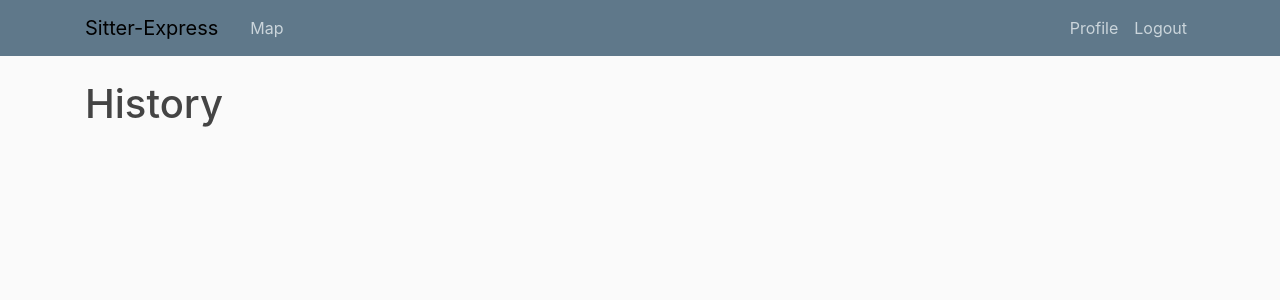
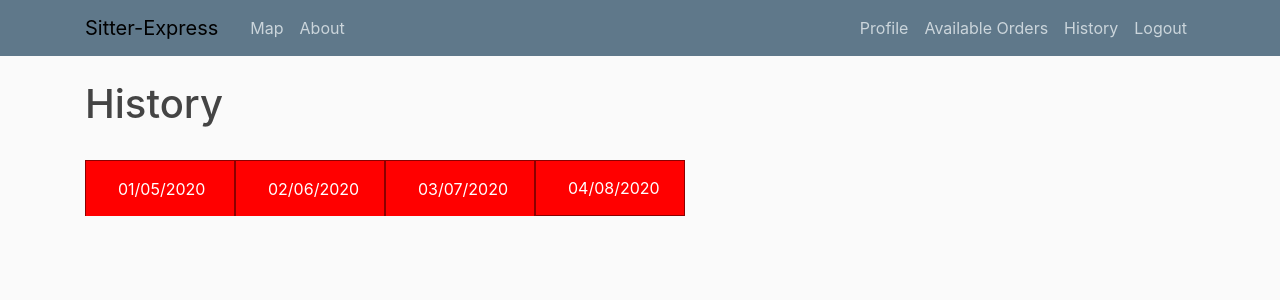
Before and after one commit to GalTayeb/SitterExpress, a Django app: page /history/ in a window 1280 px wide. Shown: the top 300 px of the page. Run offline with Django 3.2, Linux system fonts and the light colour scheme; a user stored in the database is signed in; some libraries are stand-ins or nearby versions.

Commit message:
New Update

```diff
--- a/babySitter/templates/babySitter/base.html
+++ b/babySitter/templates/babySitter/base.html
@@ -32,13 +32,14 @@
               {% else %}
                 <a class="nav-item nav-link" href="{% url 'babySitter-home' %}">Home Page</a>
               {% endif %}
+                <a class="nav-item nav-link" href="{% url 'babySitter-about' %}">About</a>
             </div>
             <!-- Navbar Right Side -->
             <div class="navbar-nav">
               {% if user.is_authenticated %}
                 <a class="nav-item nav-link" href="{% url 'profile' %}">Profile</a>
-{#                <a class="nav-item nav-link" href="{% url 'babySitter-order' %}">Available orders</a>#}
-{#                <a class="nav-item nav-link" href="{% url 'babySitter-history' %}">History</a>#}
+                <a class="nav-item nav-link" href="{% url 'babySitter-orders' %}">Available Orders</a>
+                <a class="nav-item nav-link" href="{% url 'babySitter-history' %}">History</a>
                 <a class="nav-item nav-link" href="{% url 'logout' %}">Logout</a>
               {% else %}
                 <a class="nav-item nav-link" href="{% url 'login' %}">Login</a>
--- a/babySitter/templates/babySitter/history.html
+++ b/babySitter/templates/babySitter/history.html
@@ -2,5 +2,40 @@
 {% block content %}
     <div class = "main">
         <h1>History</h1>
+        <br/>
+        <html>
+        <head>
+            <style>
+                .btn-group .button {
+                    background-color: #FF0000; /* Red */
+                    border: 1px solid darkred;
+                    color: white;
+                    padding: 15px 32px;
+                    text-align: center;
+                    text-decoration: none;
+                    font-size: 16px;
+                    cursor: pointer;
+                    width: 150px;
+                    display: block;
+                }
+
+                .btn-group .button:not(:last-child) {
+                    border-bottom: none; /* Prevent double borders */
+                }
+
+                .btn-group .button:hover {
+                    background-color: #3e8e41;
+                }
+            </style>
+        </head>
+        <body>
+        <div class="btn-group">
+            <button class="button">01/05/2020</button>
+            <button class="button">02/06/2020</button>
+            <button class="button">03/07/2020</button>
+            <button class="button">04/08/2020</button>
+        </div>
+        </body>
+        </html>
     </div>
 {% endblock content %}
--- a/babySitter/urls.py
+++ b/babySitter/urls.py
@@ -8,5 +8,5 @@ urlpatterns = [
     path('choice/', views.choice, name='babySitter-choice'),
     path('about/', views.about, name='babySitter-about'),
     path('history/', views.history, name='babySitter-history'),
-    path('order/', views.order, name='babySitter-order'),
+    path('orders/', views.orders, name='babySitter-orders'),
 ]
--- a/babySitter/views.py
+++ b/babySitter/views.py
@@ -2,22 +2,24 @@ from django.shortcuts import render
 
 
 def home(request):
-    return render(request, 'babySitter/home.html', {'title': 'home'})
+    return render(request, 'babySitter/home.html', {'title': 'Home'})
+
 
 def map(request):
     return render(request, 'babySitter/map.html', {'title': 'Map'})
 
+
 def choice(request):
     return render(request, 'babySitter/choice.html', {'title': 'Choice'})
+
 
 def about(request):
     return render(request, 'babySitter/about.html', {'title': 'About'})
 
-def about(request):
-    return render(request, 'babySitter/about.html', {'title': 'About'})
 
 def history(request):
     return render(request, 'babySitter/history.html', {'title': 'History'})
 
-def order(request):
-    return render(request, 'babySitter/order.html', {'title': 'order'})
+
+def orders(request):
+    return render(request, 'babySitter/orders.html', {'title': 'Orders'})
--- a/users/views.py
+++ b/users/views.py
@@ -15,7 +15,7 @@ def register(request):
             user.save()
             profile = profile_form.save(commit=False)
             profile.user = user
-            profile.save()
+            #profile.save()
             messages.success(request, f'Your account has been created! You are now able to log in...')
             return redirect('profile')
     else:
```
Also changed, not shown: babySitter/templates/babySitter/orders.html (renamed from babySitter/templates/babySitter/order.html, +5 -4 lines), db.sqlite3.
